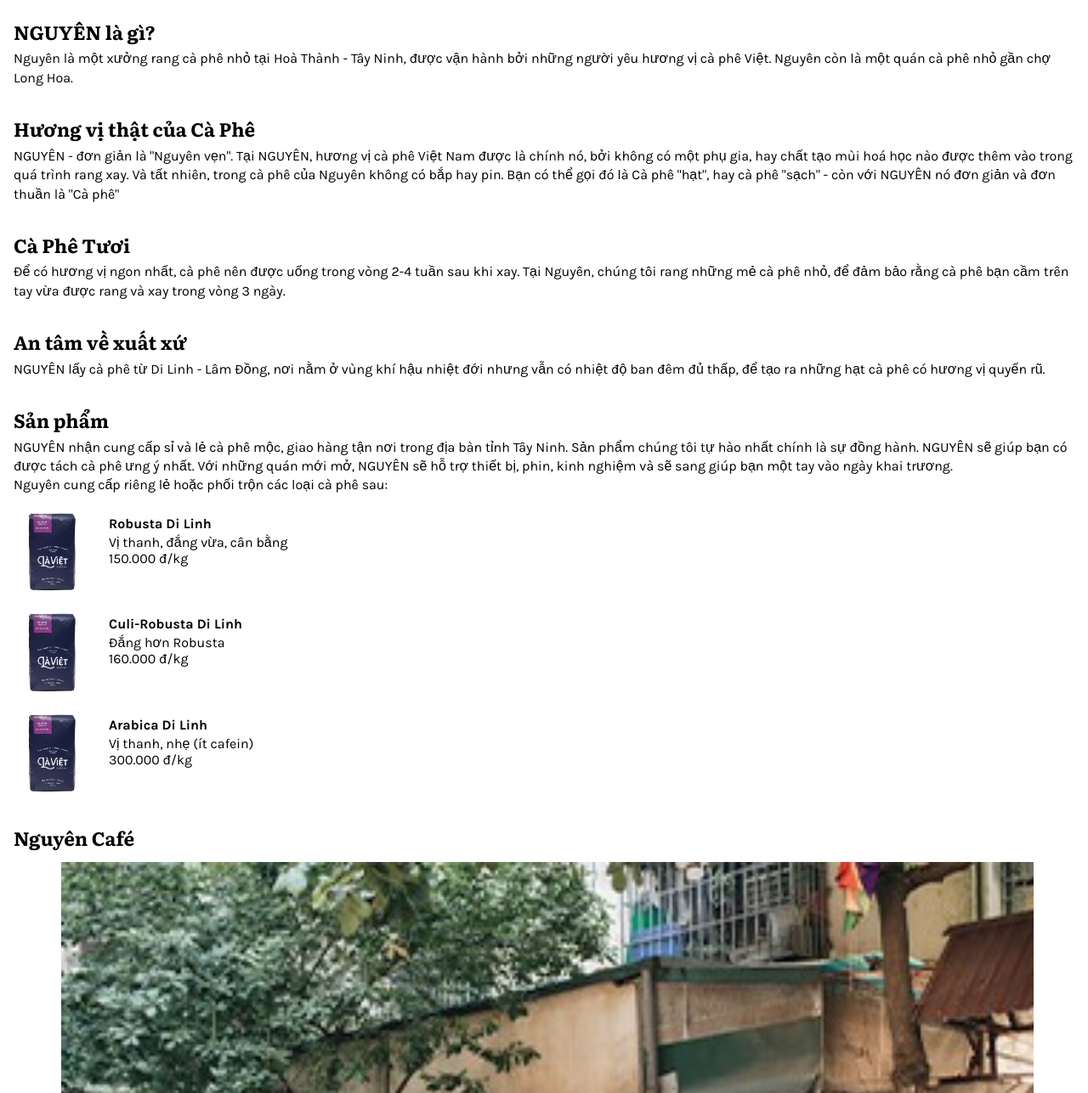
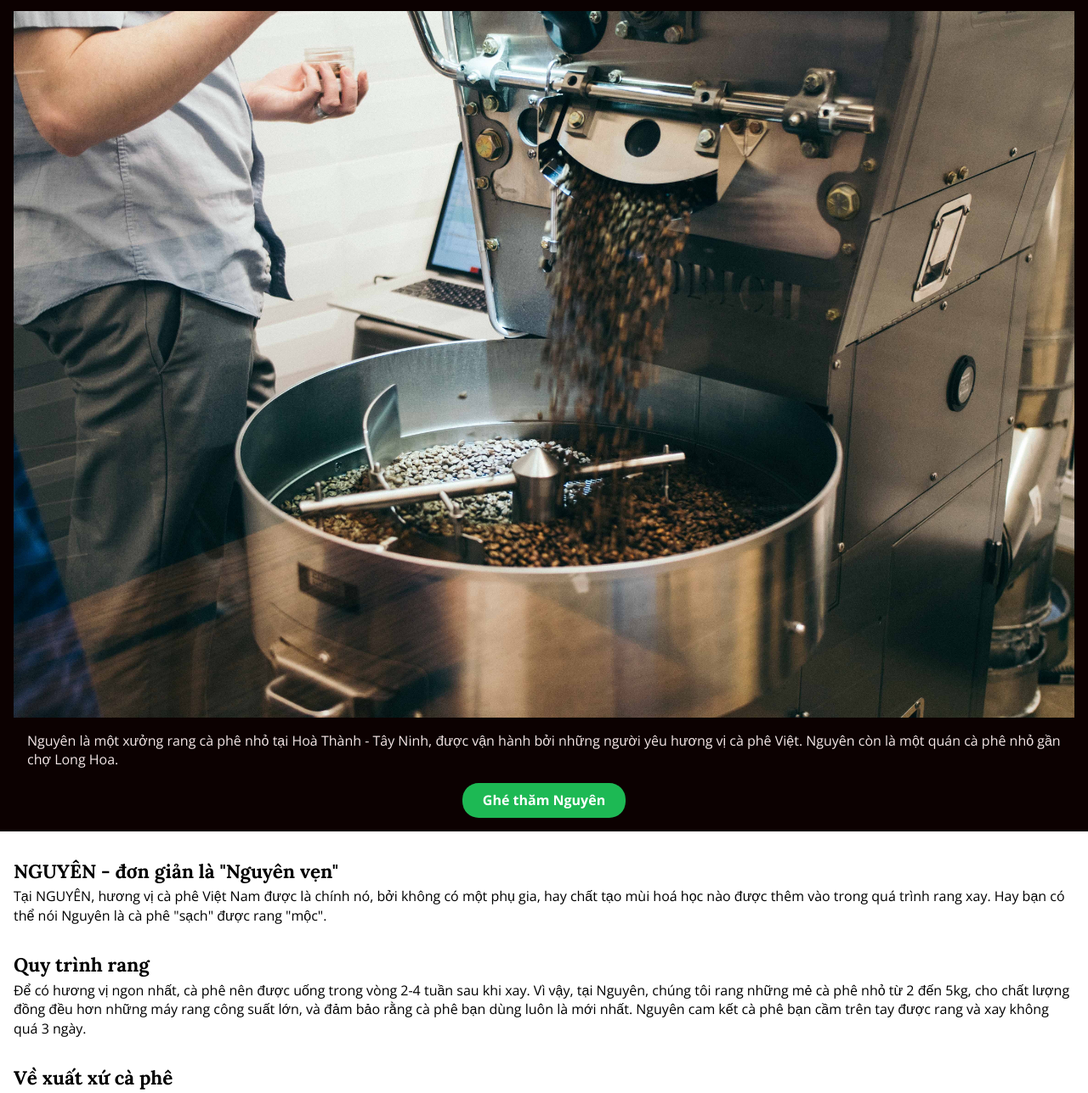
Before and after one commit to nguyencaphe/home, a plain HTML site: page index.html in a window 1280 px wide. Shown: the part 75-1362 px from the top of the page at 85% size. Drawn offline with nearby package versions, Linux system fonts and the light colour scheme.

Commit message:
add intro img and basic bg color

```diff
--- a/index.html
+++ b/index.html
@@ -6,7 +6,7 @@
     <meta name="description" content="Cung cấp cà phê rang xay không tẩm ướp hoá chất cho quán và người yêu cà phê tại Tây Ninh">
     <link rel='stylesheet' href='style.css' type='text/css' media='all' />
 
-    <link href="https://fonts.googleapis.com/css?family=Literata:700|Karla:400,400i,700&display=swap&subset=vietnamese" rel="stylesheet">
+    <link href="https://fonts.googleapis.com/css?family=Lora:700|Open+Sans:400,400i,700&display=swap&subset=vietnamese" rel="stylesheet">
     </head>
 <body>
 <div class="site">
@@ -18,38 +18,59 @@
         </div>
     </div>
     <div class="site-content">
-        <h2>NGUYÊN là gì?</h2>
-        <p>Nguyên là một xưởng rang cà phê nhỏ tại Hoà Thành - Tây Ninh, được vận hành bởi những người yêu hương vị cà phê Việt. Nguyên còn là một quán cà phê nhỏ gần chợ Long Hoa. </p>
-        <h2>Hương vị thật của Cà Phê</h2>
-        <p>NGUYÊN - đơn giản là "Nguyên vẹn". Tại NGUYÊN, hương vị cà phê Việt Nam được là chính nó, bởi không có một phụ gia, hay chất tạo mùi hoá học nào được thêm vào trong quá trình rang xay. Và tất nhiên, trong cà phê của Nguyên không có bắp hay pin. Bạn có thể gọi đó là Cà phê "hạt", hay cà phê "sạch" - còn với NGUYÊN nó đơn giản và đơn thuần là "Cà phê"</p>
-        <h2>Cà Phê Tươi</h2>
-        <p>Để có hương vị ngon nhất, cà phê nên được uống trong vòng 2-4 tuần sau khi xay. Tại Nguyên, chúng tôi rang những mẻ cà phê nhỏ, để đảm bảo rằng cà phê bạn cầm trên tay vừa được rang và xay trong vòng 3 ngày.</p>
-        <h2>An tâm về xuất xứ</h2>
+        <div class="intro">
+        <img alt="Xưởng rang cà phê" src="img/roaster-1.jpg">
+        <p>Nguyên là một xưởng rang cà phê nhỏ tại Hoà Thành - Tây Ninh, được vận hành bởi những người yêu hương vị cà phê Việt. Nguyên còn là một quán cà phê nhỏ gần chợ Long Hoa.
+
+        </p>
+        <a href="#contact" class="contact-link" alt="Ghé thăm Nguyên">Ghé thăm Nguyên</a>
+
+
+        </div> <!--- end intro ---->
+    <div class="values">
+        <h2>NGUYÊN - đơn giản là "Nguyên vẹn"</h2>
+        <p>Tại NGUYÊN, hương vị cà phê Việt Nam được là chính nó, bởi không có một phụ gia, hay chất tạo mùi hoá học nào được thêm vào trong quá trình rang xay. Hay bạn có thể nói Nguyên là cà phê "sạch" được rang "mộc".</p>
+        <h2>Quy trình rang</h2>
+        <p>Để có hương vị ngon nhất, cà phê nên được uống trong vòng 2-4 tuần sau khi xay. Vì vậy, tại Nguyên, chúng tôi rang những mẻ cà phê nhỏ từ 2 đến 5kg, cho chất lượng đồng đều hơn những máy rang công suất lớn, và đảm bảo rằng cà phê bạn dùng luôn là mới nhất. Nguyên cam kết cà phê bạn cầm trên tay được rang và xay không quá 3 ngày. </p>
+        <h2>Về xuất xứ cà phê</h2>
         <p>NGUYÊN lấy cà phê từ Di Linh - Lâm Đồng, nơi nằm ở vùng khí hậu nhiệt đới nhưng vẫn có nhiệt độ ban đêm đủ thấp, để tạo ra những hạt cà phê có hương vị quyến rũ.</p>
+    </div>
+        <div class="products">
             <h2>Sản phẩm</h2>
-        <p>NGUYÊN nhận cung cấp sỉ và lẻ cà phê mộc, giao hàng tận nơi trong địa bàn tỉnh Tây Ninh. Sản phẩm chúng tôi tự hào nhất chính là sự đồng hành. NGUYÊN sẽ giúp bạn có được tách cà phê ưng ý nhất. Với những quán mới mở, NGUYÊN sẽ hỗ trợ thiết bị, phin, kinh nghiệm và sẽ sang giúp bạn một tay vào ngày khai trương.
+            <p>NGUYÊN nhận cung cấp sỉ và lẻ cà phê mộc, giao hàng tận nơi trong địa bàn tỉnh Tây Ninh.
             </p>
+            <h3>Bán lẻ</h3>
             <p>Nguyên cung cấp riêng lẻ hoặc phối trộn các loại cà phê sau:
             </p>
             <div class="product">
                 <img class="product-img" src="./img/robusta.jpg" alt="Cà phê Robusta">
                 <div class="product-name">Robusta Di Linh</div>
                 <div class="product-description">Vị thanh, đắng vừa, cân bằng</div>
-            <div class="product-price">150.000 đ/kg</div>
+                <div class="product-price">150.000 <sup><u>đ</u>/kg</sup></div>
             </div>
             <div class="product">
                 <img class="product-img" src="./img/culi-robusta.jpg" alt="Cà phê Robusta">
                 <div class="product-name">Culi-Robusta Di Linh</div>
                 <div class="product-description">Đắng hơn Robusta</div>
-            <div class="product-price">160.000 đ/kg</div>
+                <div class="product-price">160.000 <sup><u>đ</u>/kg</sup></div>
             </div>
             <div class="product">
                 <img class="product-img" src="./img/arabica.jpg" alt="Cà phê Robusta">
                 <div class="product-name">Arabica Di Linh</div>
                 <div class="product-description">Vị thanh, nhẹ (ít cafein) </div>
-            <div class="product-price">300.000 đ/kg</div>
+                <div class="product-price">300.000 <sup><u>đ</u>/kg</sup></div>
+        </div>
+      <h3>Bán sỉ (giao cho quán)</h3>
+        <p>Sản phẩm chúng tôi tự hào nhất chính là sự đồng hành. Chúng tôi giao cà phê đúng chất lượng, đủ số lượng, ngay khi bạn cần. Với những quán mới mở, NGUYÊN sẽ hỗ trợ thiết bị, phin, kinh nghiệm và sẽ sang giúp bạn một tay vào ngày khai trương.</p>
+        <div class="product">
+            <img class="product-img" src="./img/robusta.jpg" alt="Cà phê Robusta">
+            <div class="product-name">Robusta // bịch 5kg</div>
+            <div class="product-description">Hương vị Việt Nam truyền thống</div>
+            <div class="product-price">600.000 <sup><u>đ</u>/bịch</sup></div>
+        </div>
     </div>
 
+<!---
         <h2>Nguyên Café</h2>
         <div class="slider">
         <div class="slide">
@@ -72,15 +93,17 @@
         </div>
         <p>Lorem ipsum dolor sit amet, consectetur adipiscing elit, sed do eiusmod tempor incididunt ut labore et dolore magna aliqua. Ut enim ad minim veniam, quis nostrud exercitation ullamco laboris nisi ut aliquip ex ea commodo consequat. Duis aute irure dolor in reprehenderit in voluptate velit esse cillum dolore eu fugiat nulla pariatur. Excepteur sint occaecat cupidatat non proident, sunt in culpa qui officia deserunt mollit anim id est laborum</p>
     </div>
-   <!--- <h2>Nhận báo giá</h2>
+    <h2>Nhận báo giá</h2>
     <form id="mailing-form">
     <label for"email-add">Email của bạn</label>
         <input type="text" name="email" value="">
         <input type="submit" value="Gửi">
     </form>
     --->
+
     <div class="site-footer">
         <h2>Liên hệ</h2>
+        <a name="contact"></a>
         <p>
     Địa chỉ: Số 1 Hùng Vương - Hoà Thành - Tây Ninh<br>
     Số điện thoại: 0389915007<br>
--- a/style.css
+++ b/style.css
@@ -1,7 +1,7 @@
 /*css reset*/
 html {
   box-sizing: border-box;
-  font-size: 16px;
+  font-size: 1em;
 }
 
 *, *:before, *:after {
@@ -21,11 +21,11 @@ img {
 
 .site{
 
-    font-family: 'Karla', sans-serif;
+    font-family: 'Open sans', sans-serif;
 }
 .site-header{
 display: flex;
-height: 4rem;
+height: 4.5rem;
 
 }
 .site-header h1{
@@ -34,20 +34,50 @@ height: 4rem;
 .header-contacts{
     width: 50%;
     text-align: right;
-    line-height: 4rem;
+    line-height: 4.5rem;
     padding-right: 1rem;
+}
+.intro{
+    padding: 1rem;
+}
+.intro, .site-footer{
+    background-color: #0C0101;
+    color: F2E6E6;
+}
+.intro img{
+    margin-bottom: 1rem;
+
+}
+.intro p{
+      padding-bottom: 1em;
+}
+.contact-link, .contact-link:visited{
+    width: 12em;
+    display: block;
+    padding: 0.6em;
+    margin-top: 1rem;
+    margin: auto;
+
+    background-color: #1DB954;
+    border-radius: 1.2em;
+    color: white;
+
+    text-decoration: none;
+    text-align: center;
+    font-weight: bold;
+
 }
 
 h1{
-    font-family: 'Literata', serif;
+    font-family: 'Lora', serif;
     font-size: 2rem;
-    line-height: 4rem;
+    line-height: 4.5rem;
     margin-left: 1rem;
 }
 h2, h3, h4, h5, h6{
     font-size: 1.4rem;
-    margin: 2rem 1rem 0.2em 1rem;
-    font-family: 'Literata', serif;
+    padding: 2rem 1rem 0.2em 1rem;
+    font-family: 'Lora', serif;
 
 }
 .site-content p, .site-footer p{
@@ -83,6 +113,14 @@ h2, h3, h4, h5, h6{
     left: 10px;
 
 }
+.values{
+
+
+}
+.products{
+
+
+}
 .product{
     width: 100%;
     display: inline-block;
@@ -98,6 +136,6 @@ h2, h3, h4, h5, h6{
     font-weight: bold;
 }
 .site-footer{
-    background-color: brown;
+
     padding-bottom: 1rem;
 }
```
Also changed, not shown: img/roaster-1.jpg (added). Lines whose indentation alone changed are shown as unchanged.
